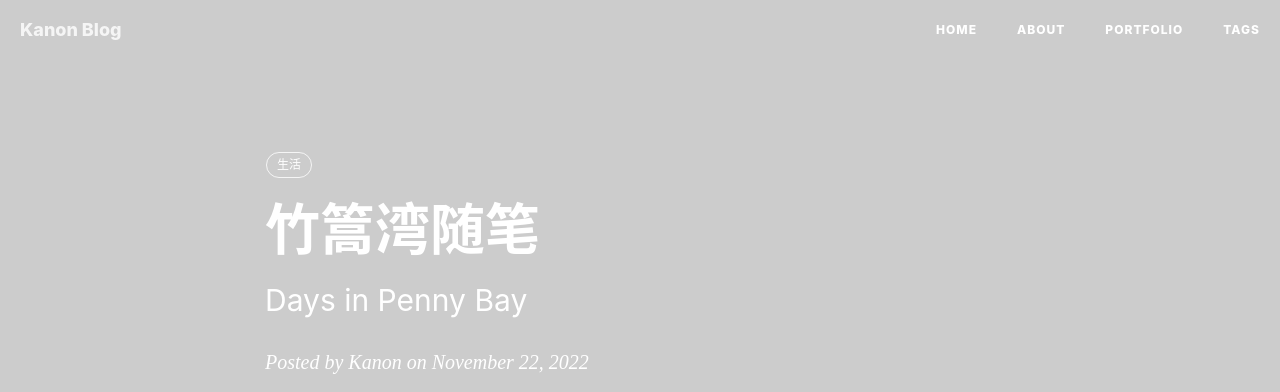
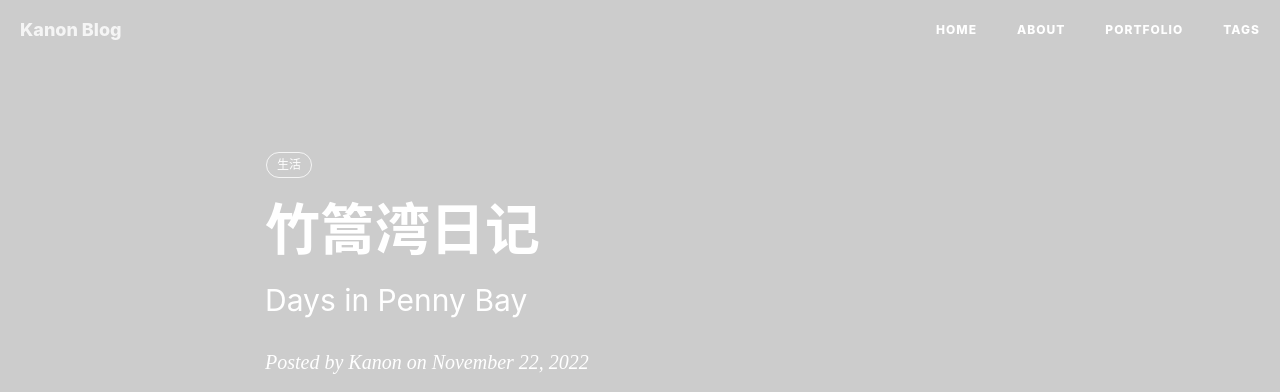
Before and after one commit to kanonjz/kanonjz.github.io, a Jekyll site: the page built from _posts/2022-11-20-penny-bay-1.md, in a window 1280 px wide and 900 px high. Shown: the top 392 px of the window. Built offline with Jekyll 4.4.1, drawn with Linux system fonts in a browser that asks for light colours; nearby versions of some CDN libraries; comment, search, counter and statistics services are not loaded.

Commit message:
Update 2022-11-20-penny-bay-1.md

```diff
--- a/_posts/2022-11-20-penny-bay-1.md
+++ b/_posts/2022-11-20-penny-bay-1.md
@@ -1,6 +1,6 @@
 ---
 layout:     post
-title: "竹篙湾随笔"
+title: "竹篙湾日记"
 subtitle:   "Days in Penny Bay"
 date:       2022-11-22
 author:     "Kanon"
```
